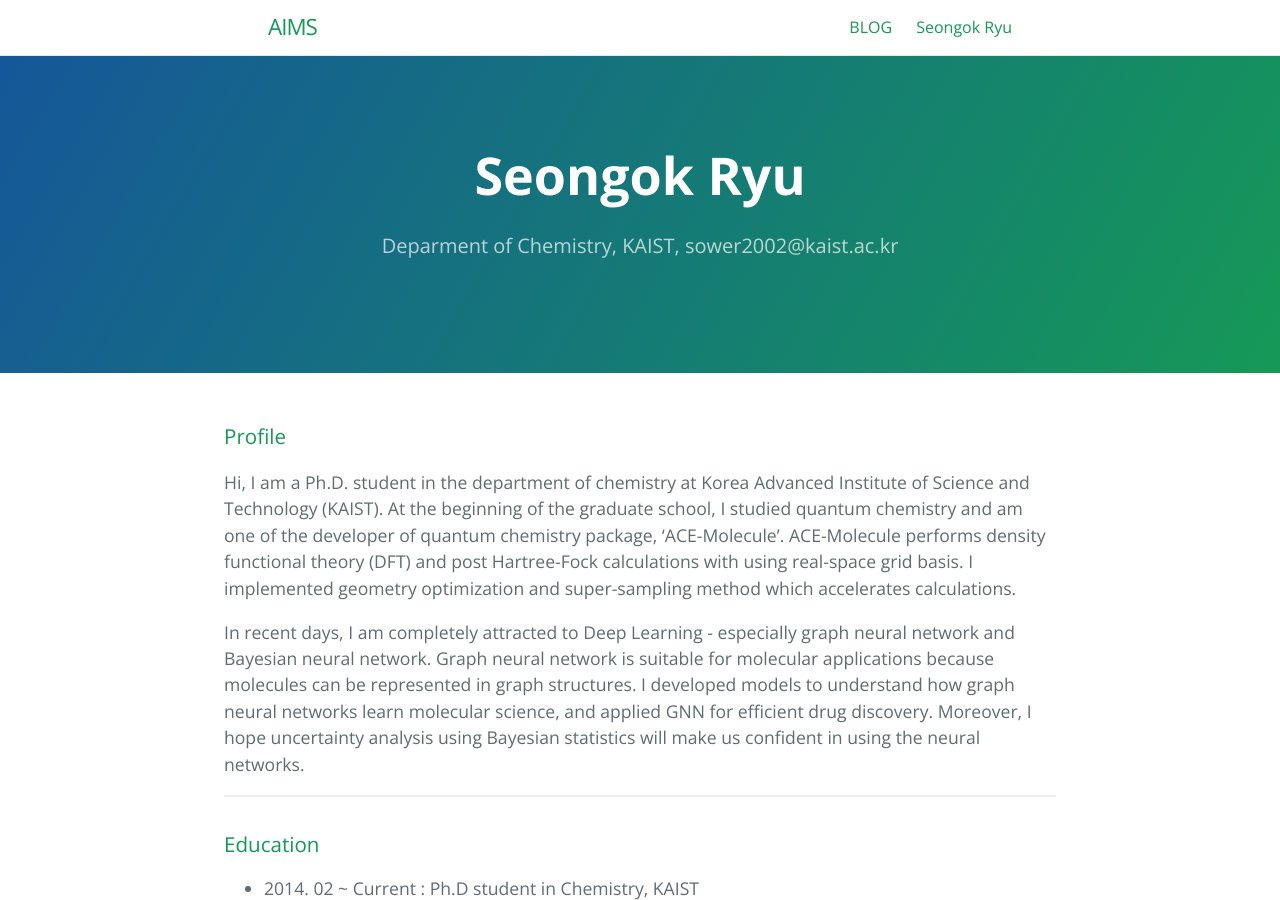
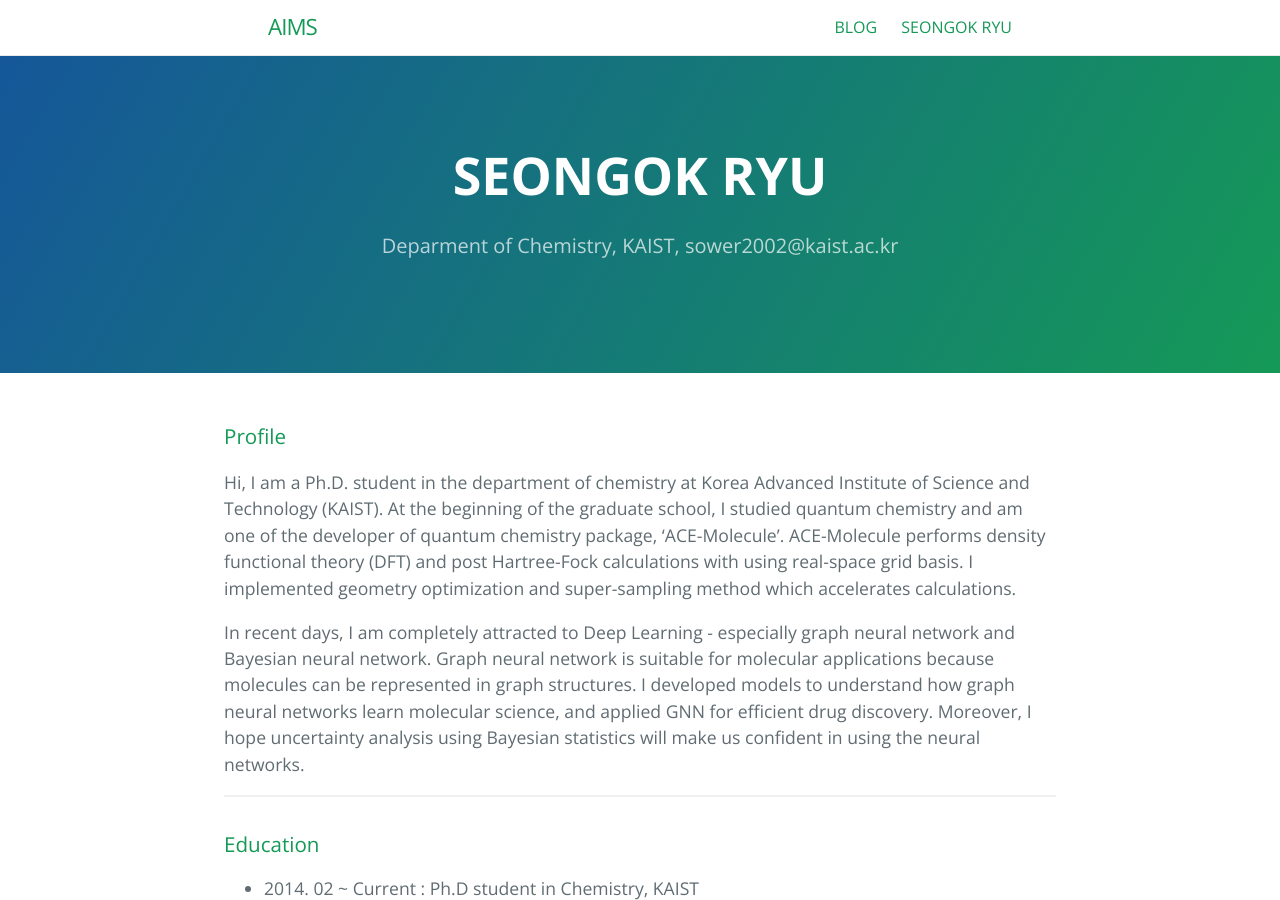
Before and after one commit to SeongokRyu/seongokryu.github.io, a Jekyll site: the page built from SEONGOK RYU.md, in a window 1280 px wide and 900 px high. Built offline with Jekyll 4.4.1, drawn with Linux system fonts in a browser that asks for light colours.

```diff
--- a/SEONGOK RYU.md
+++ b/SEONGOK RYU.md
@@ -1,8 +1,8 @@
 ---
 layout: page
-title: Seongok Ryu
+title: SEONGOK RYU
 tagline: Deparment of Chemistry, KAIST, sower2002@kaist.ac.kr
-permalink: /SeongokRyu.html
+permalink: /SEONGOKRYU.html
 ---
 
 ### Profile {#profile}
```
